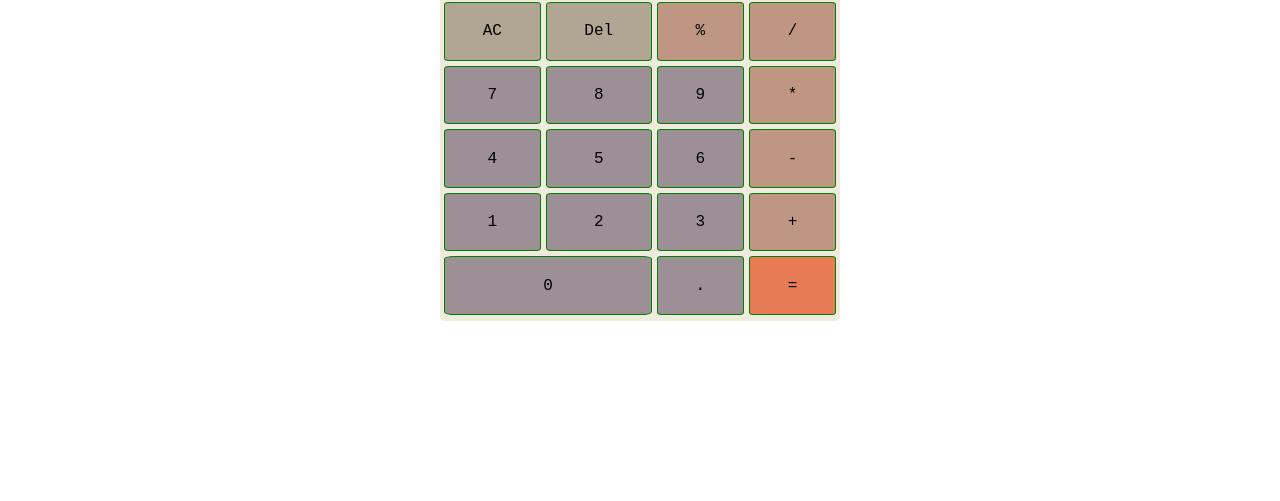
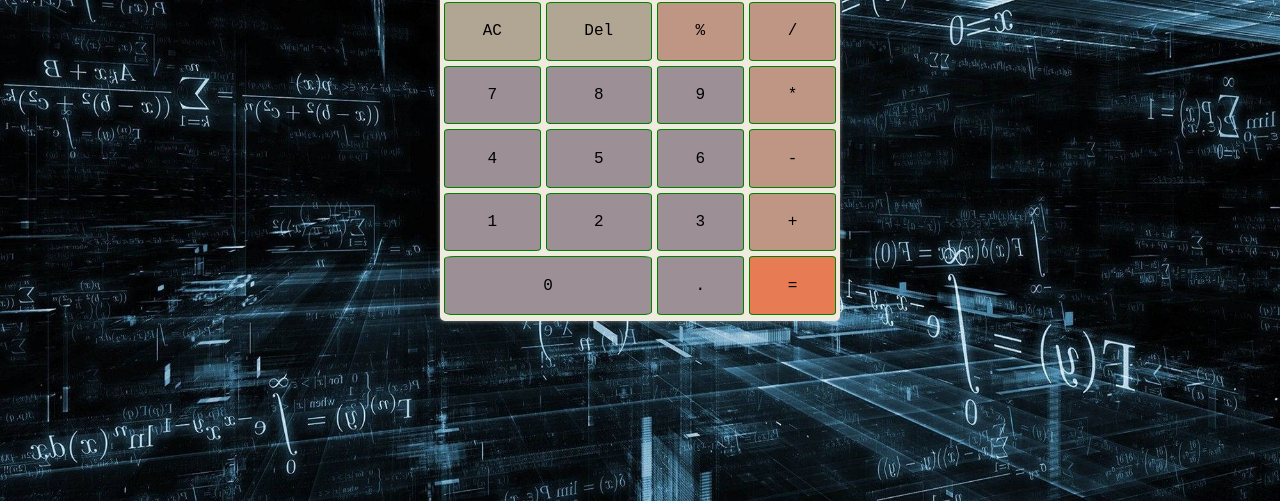
Before and after one commit to adarshrajpathak/Calculator-js, a plain HTML site: page index.html in a window 1280 px wide. Shown: the part 299-800 px from the top of the page. Drawn offline with Linux system fonts and the light colour scheme; the site is published under a folder, as on GitHub Pages, so addresses that start at the root find nothing.

Commit message:
Update style.css

```diff
--- a/style.css
+++ b/style.css
@@ -1,6 +1,6 @@
 body{
     margin:0px;
-    background-image: url(/images/math.jpg);
+    background-image: url(images/math.jpg);
     /* background-repeat: no-repeat; */
     background-size: cover;
     font-family: 'Courier New', Courier, monospace;
```
